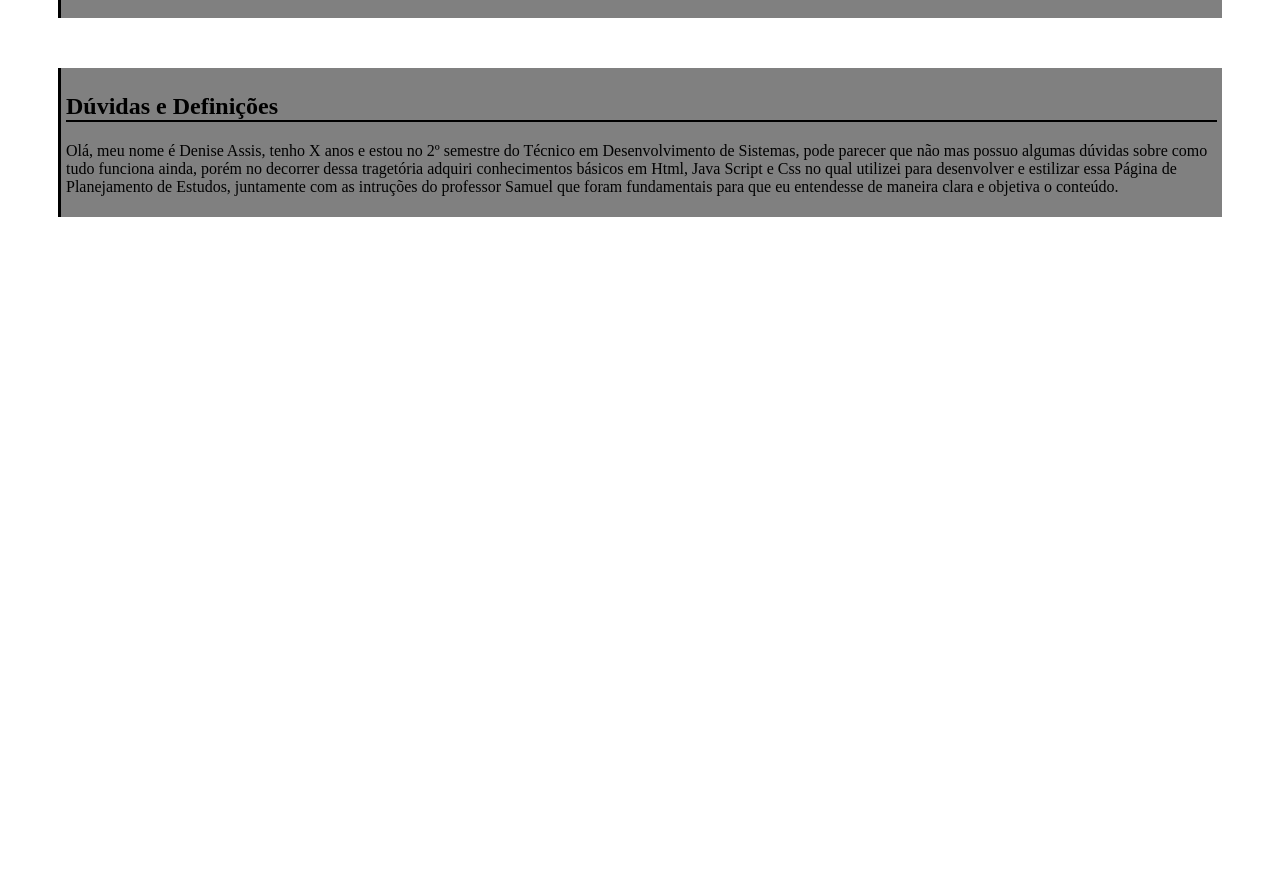
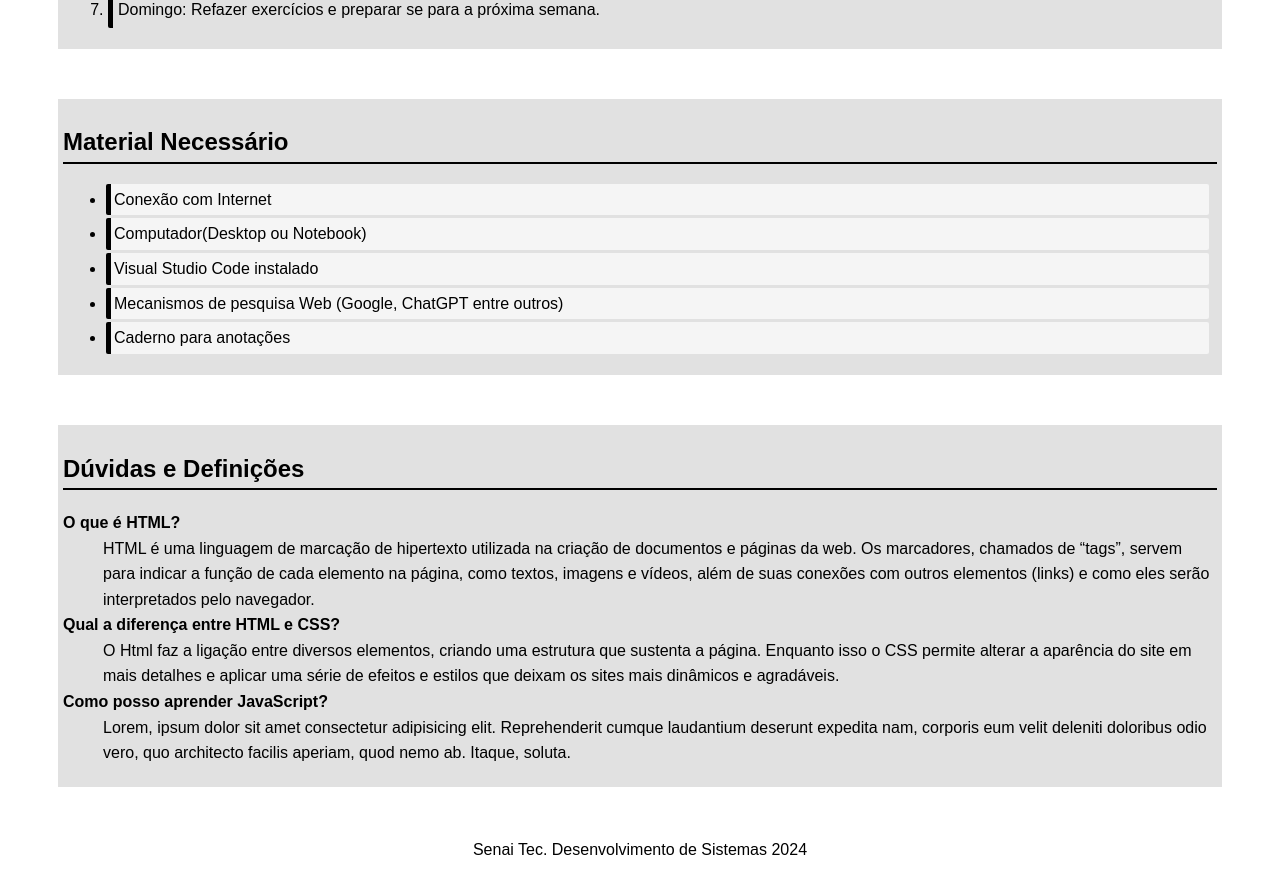
Before and after one commit to deeassis/DevNoite, a plain HTML site: page Aula04Exercicio/index.html in a window 1280 px wide. Shown: the part 745-1615 px from the top of the page. Before the commit the page ends 1012 px from the top, so only its background shows below. Drawn offline with Linux system fonts and the light colour scheme.

Commit message:
Adicionando continuação Aula04

```diff
--- a/Aula04Exercicio/index.html
+++ b/Aula04Exercicio/index.html
@@ -7,18 +7,32 @@
   </head>
   <link rel="stylesheet" href="style.css" />
   <body>
-    <h1 class="titulo">Plano de Estudos Semanal</h1>
+    <header>
+      <main>
 
-    <div class="card"><h2>Objetivos da Semana</h2>
+ <!-- <nav>
+<ol>
+  <li>Home</li>
+  <li>HTML</li>
+  <li>CSS</li>
+</ol>
+        </nav>
+        -->
+
+    <h1>Plano de Estudos Semanal</h1>
+  </header>
+    <section>
+      <h2>Objetivos da Semana</h2>
 
       <ul>
-      <li class="objetivos">Revisar conceitos de HTML e CSS</li>
+        <li>Revisar conceitos de HTML e CSS</li>
         <li>Praticar JavaScript básico</li>
         <li>Desenvolver um projeto simples em HTML e CSS</li>
       </ul>
-</div>
+    </section>
 
-    <div class="tarefasdiarias"><h2>Tarefas Diárias</h2>
+    <section>
+      <h2>Tarefas Diárias</h2>
 
       <ol>
         <li>Segunda-Feira: Ler sobre HTML e praticar exercícios.</li>
@@ -27,11 +41,14 @@
         <li>Quinta-Feira: Continuar o projeto e revisar conceitos.</li>
         <li>Sexta-Feira: Trabalhar no design do projeto.</li>
         <li>Sábado: Revisar todo o material estudado durante a semana.</li>
-      <li>Domingo: Refazer exercícios e preparar se para a próxima semana.</li>
+        <li>
+          Domingo: Refazer exercícios e preparar se para a próxima semana.
+        </li>
       </ol>
-</div>
+    </section>
 
-    <div class="material"><h2>Material Necessário</h2>
+    <section>
+      <h2>Material Necessário</h2>
 
       <ul>
         <li>Conexão com Internet</li>
@@ -40,24 +57,37 @@
         <li>Mecanismos de pesquisa Web (Google, ChatGPT entre outros)</li>
         <li>Caderno para anotações</li>
       </ul>
-</div>
+    </section>
 
-    <div class="duvidas"><h2>Dúvidas e Definições</h2>
+    <section>
+      <h2>Dúvidas e Definições</h2>
 
       <dl>
-      <dt>
-        Olá, meu nome é Denise Assis, tenho X anos e estou no 2º semestre do
-        Técnico em Desenvolvimento de Sistemas, pode parecer que não mas possuo
-        algumas dúvidas sobre como tudo funciona ainda, porém no decorrer dessa
-        tragetória adquiri conhecimentos básicos em Html, Java Script e Css no
-        qual utilizei para desenvolver e estilizar essa Página de Planejamento
-        de Estudos, juntamente com as intruções do professor Samuel que foram
-        fundamentais para que eu entendesse de maneira clara e objetiva o
-        conteúdo.
-      </dt>
+        <dt><b>O que é HTML? </b></dt>
+        <dd>
+          HTML é uma linguagem de marcação de hipertexto utilizada na criação de
+          documentos e páginas da web. Os marcadores, chamados de “tags”, servem
+          para indicar a função de cada elemento na página, como textos, imagens
+          e vídeos, além de suas conexões com outros elementos (links) e como
+          eles serão interpretados pelo navegador.
+        </dd>
+        <dt><b>Qual a diferença entre HTML e CSS?</b></dt>
+        <dd>
+          O Html faz a ligação entre diversos elementos, criando uma estrutura
+          que sustenta a página. Enquanto isso o CSS permite alterar a aparência
+          do site em mais detalhes e aplicar uma série de efeitos e estilos que
+          deixam os sites mais dinâmicos e agradáveis.
+        </dd>
+        <dt><b>Como posso aprender JavaScript?</b></dt>
+        <dd>
+          Lorem, ipsum dolor sit amet consectetur adipisicing elit.
+          Reprehenderit cumque laudantium deserunt expedita nam, corporis eum
+          velit deleniti doloribus odio vero, quo architecto facilis aperiam,
+          quod nemo ab. Itaque, soluta.
+        </dd>
       </dl>
-</div>
-
-
+    </section>
+  </main>
+  <footer>Senai Tec. Desenvolvimento de Sistemas 2024</footer>
   </body>
 </html>
--- a/Aula04Exercicio/style.css
+++ b/Aula04Exercicio/style.css
@@ -1,34 +1,54 @@
-.titulo {
-    background-color: black;
-    height: 100%;
-    color: white;
-    text-align: center;
-  }
-  div {
-    background-color:grey;
-    margin: 50px;
-    padding: 5px;
-    border-left: 3px solid;
+/* Define a fonte padrão e a altura da linha para o corpo da página */
+body {
+  font-family: Arial, Helvetica, sans-serif; /* Define a fonte padrão como Arial, com fallback para Helvetica e fontes sans-serif */
+  line-height: 1.6; /* Define a altura da linha como 1.6 vezes o tamanho da fonte, para melhor legibilidade */
+}
 
-  }
+/* Estilo para o elemento <header> */
+header {
+  background-color: black; /* Define a cor de fundo como preto */
+  height: 100%; /* Define a altura como 100% do elemento pai */
+  color: white; /* Define a cor do texto como branco */
+  text-align: center; /* Centraliza o texto horizontalmente */
+  margin: 50px; /* Define uma margem de 50 pixels em torno do elemento */
+}
 
-  h2 {
-    border-bottom: 2px solid;
+/* Estilo para o elemento <nav> */
+nav {
+  background-color: bisque; /* Define a cor de fundo como bisque (um tom claro de bege) */
+}
 
-  }
-  .tarefasdiarias{
-      background-color: gray;
-      border-left: 3px solid;
-      padding: 5px;
+/* Estilo para o elemento <section> */
+section {
+  background-color: rgba(194, 194, 194, 0.495); /* Define a cor de fundo com uma opacidade de 0.495 (cinza claro) */
+  margin: 50px; /* Define uma margem de 50 pixels em torno do elemento */
+  padding: 5px; /* Define um preenchimento interno de 5 pixels */
+}
 
-  }
-  .material {
-    background-color: gray;
-    border-left: 3px solid;
-    padding: 5px;
+/* Estilo para elementos <h2> */
+h2 {
+  border-bottom: 2px solid; /* Adiciona uma borda inferior sólida de 2 pixels */
+}
 
-  }
+/* Estilo para itens de listas ordenadas (<ol>) */
+ol li {
+  padding: 5px; /* Define um preenchimento interno de 5 pixels */
+  margin: 5px; /* Define uma margem de 5 pixels em torno do item */
+  border-radius: 2px; /* Define bordas arredondadas com raio de 2 pixels */
+  border-left: thick solid #000; /* Adiciona uma borda esquerda espessa, sólida e preta */
+}
 
-  .duvidas{
-      background-color: gray;
-  }
+/* Estilo para itens de listas não ordenadas (<ul>) */
+ul li {
+  background-color: rgb(245, 245, 245); /* Define a cor de fundo como um tom claro de cinza */
+  padding: 3px; /* Define um preenchimento interno de 3 pixels */
+  margin: 3px; /* Define uma margem de 3 pixels em torno do item */
+  width: 98%; /* Define a largura do item como 98% da largura do elemento pai */
+  border-radius: 2px; /* Define bordas arredondadas com raio de 2 pixels */
+  border-left: thick solid #000; /* Adiciona uma borda esquerda espessa, sólida e preta */
+}
+
+/* Estilo para o elemento <footer> */
+footer {
+  text-align: center; /* Centraliza o texto horizontalmente */
+}
```
Lines whose indentation alone changed are shown as unchanged.
